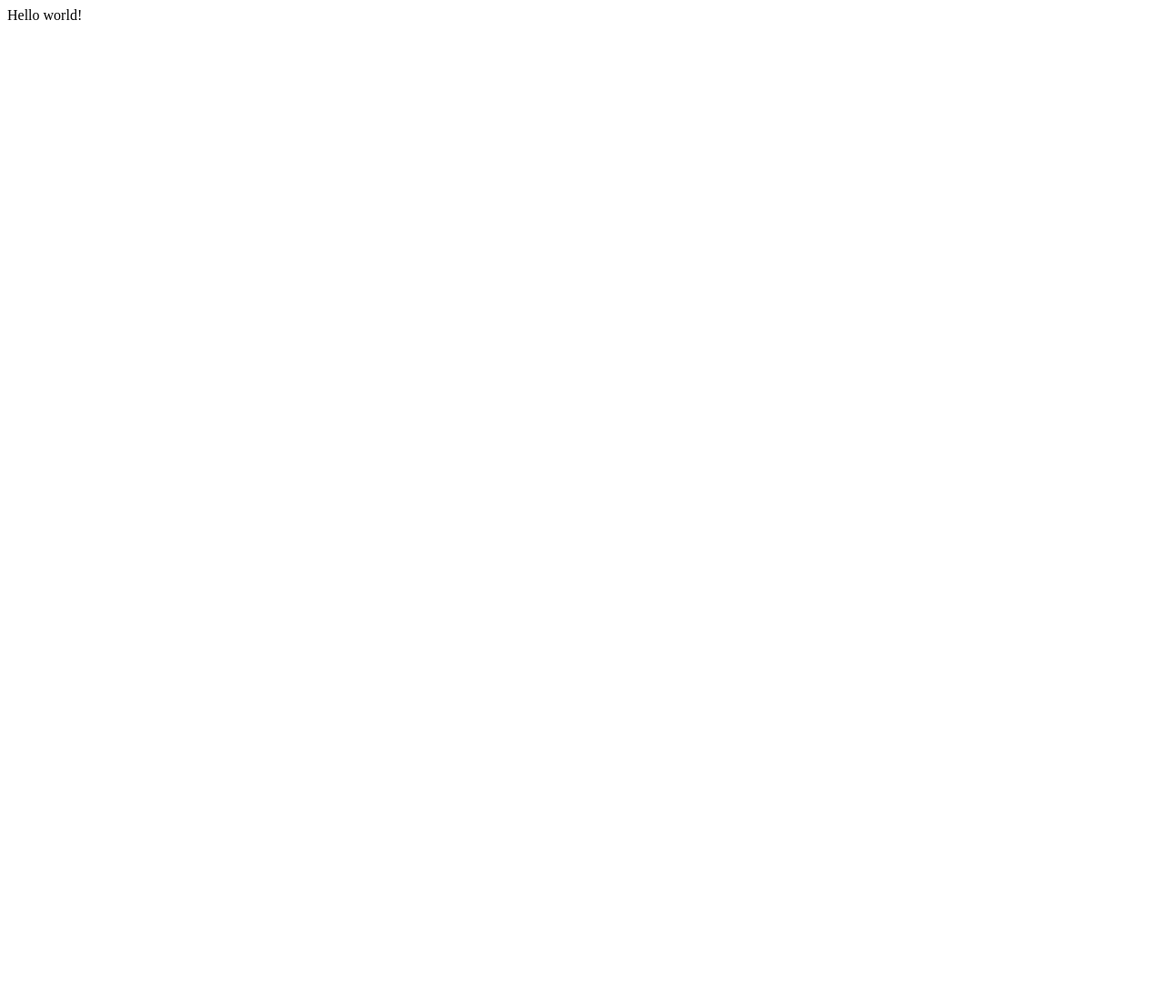
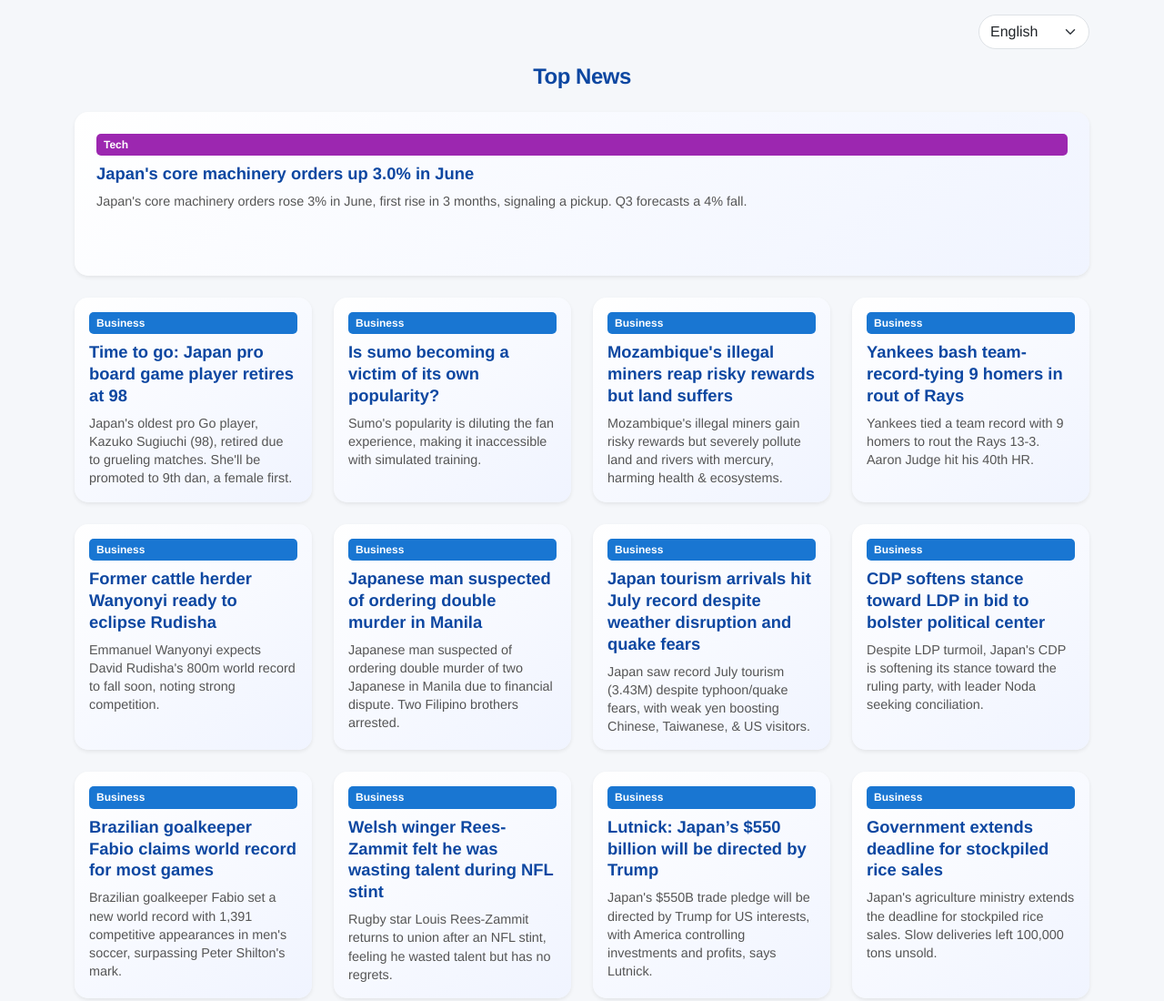
Before and after one commit to sondoan/top-news.github.io, a plain HTML site: page index.html in a window 1280 px wide. Shown: the top 1100 px of the page at 91% size. Before the commit the page ends 800 px from the top, so only its background shows below. Drawn offline with nearby package versions, Linux system fonts and the light colour scheme.

Commit message:
Update files

```diff
--- a/index.html
+++ b/index.html
@@ -1 +1,145 @@
-Hello world!
+<!DOCTYPE html>
+<html lang="en">
+<head>
+  <meta charset="UTF-8">
+  <title>Top News</title>
+  <link href="https://cdn.jsdelivr.net/npm/bootstrap@5.3.0/dist/css/bootstrap.min.css" rel="stylesheet">
+  <style>
+    body {
+      font-family: "Helvetica Neue", Arial, sans-serif;
+      background: #f5f7fa;
+    }
+    .card {
+      transition: transform 0.25s ease, box-shadow 0.25s ease;
+      border: none;
+      border-radius: 15px;
+      background: linear-gradient(145deg, #ffffff, #f0f4ff);
+      padding: 1rem;
+      min-height: 180px;
+    }
+    .card:hover {
+      transform: translateY(-5px);
+      box-shadow: 0 10px 25px rgba(0,0,0,0.15);
+    }
+    .card-title {
+      font-size: 1.15rem;
+      font-weight: 600;
+      margin-bottom: 0.5rem;
+      line-height: 1.3;
+      color: #0d47a1;
+    }
+    .card-title a {
+      text-decoration: none;
+      color: inherit;
+    }
+    .card-title a:hover {
+      color: #ff5722;
+    }
+    .card-text {
+      font-size: 0.9rem;
+      color: #555;
+      line-height: 1.4;
+    }
+    .category-badge {
+      display: inline-block;
+      padding: 0.2rem 0.5rem;
+      font-size: 0.75rem;
+      font-weight: 600;
+      border-radius: 5px;
+      margin-bottom: 0.5rem;
+      color: #fff;
+    }
+    .category-business { background-color: #1976d2; }
+    .category-tech { background-color: #9c27b0; }
+    .category-world { background-color: #f57c00; }
+    h4 {
+      font-weight: 700;
+      letter-spacing: -0.5px;
+      color: #0d47a1;
+    }
+    #langSelect {
+      border-radius: 20px;
+    }
+  </style>
+</head>
+<body class="p-3">
+  <div class="container">
+
+    <!-- Language Switcher -->
+    <div class="d-flex justify-content-end mb-3">
+      <select id="langSelect" class="form-select w-auto">
+        <option value="en">English</option>
+        <option value="vi">Tiếng Việt</option>
+        <option value="jp">日本語</option>
+      </select>
+    </div>
+
+    <h4 class="mb-4 text-center">Top News</h4>
+
+    <!-- Lead Story -->
+    <div id="lead-story" class="mb-4"></div>
+
+    <!-- Grid of smaller stories -->
+    <div id="news-list" class="row row-cols-1 row-cols-sm-2 row-cols-md-3 row-cols-lg-4 g-4"></div>
+  </div>
+
+  <script>
+    async function loadNews(lang = "en") {
+      try {
+        const langFiles = {
+          en: "news_en.json",
+          vi: "news_vi.json",
+          jp: "news_jp.json"
+        };
+
+        const res = await fetch(langFiles[lang]);
+        const data = await res.json();
+
+        document.getElementById("lead-story").innerHTML = "";
+        document.getElementById("news-list").innerHTML = "";
+
+        if (data.articles.length > 0) {
+          const lead = data.articles[0];
+          document.getElementById("lead-story").innerHTML = `
+            <div class="card shadow-sm p-4">
+              <span class="category-badge category-tech">Tech</span>
+              <h3 class="card-title">
+                <a href="${lead.url}" target="_blank">${lead.title}</a>
+              </h3>
+              <p class="card-text">${lead.summary}</p>
+            </div>
+          `;
+        }
+
+        const list = document.getElementById("news-list");
+        data.articles.slice(1).forEach(article => {
+          const col = document.createElement("div");
+          col.className = "col";
+          col.innerHTML = `
+            <div class="card h-100 shadow-sm p-3">
+              <span class="category-badge category-business">Business</span>
+              <h6 class="card-title">
+                <a href="${article.url}" target="_blank">${article.title}</a>
+              </h6>
+              <p class="card-text">${article.summary}</p>
+            </div>
+          `;
+          list.appendChild(col);
+        });
+      } catch (err) {
+        console.error("Error loading news:", err);
+      }
+    }
+
+    const savedLang = localStorage.getItem("preferredLang") || "en";
+    document.getElementById("langSelect").value = savedLang;
+    loadNews(savedLang);
+
+    document.getElementById("langSelect").addEventListener("change", function() {
+      const selectedLang = this.value;
+      localStorage.setItem("preferredLang", selectedLang);
+      loadNews(selectedLang);
+    });
+  </script>
+</body>
+</html>
--- /dev/null
+++ b/news_en.json
@@ -0,0 +1,130 @@
+{
+    "articles": [
+        {
+            "rank": 46,
+            "title": " Japan's core machinery orders up 3.0% in June ",
+            "summary": "Japan's core machinery orders rose 3% in June, first rise in 3 months, signaling a pickup. Q3 forecasts a 4% fall.",
+            "url": "https://www.japantimes.co.jp/business/2025/08/20/economy/core-machinery-orders-june/"
+        },
+        {
+            "rank": 55,
+            "title": " Time to go: Japan pro board game player retires at 98 ",
+            "summary": "Japan's oldest pro Go player, Kazuko Sugiuchi (98), retired due to grueling matches. She'll be promoted to 9th dan, a female first.",
+            "url": "https://www.japantimes.co.jp/news/2025/08/20/japan/japans-oldest-go-player-retires/"
+        },
+        {
+            "rank": 69,
+            "title": " Is sumo becoming a victim of its own popularity? ",
+            "summary": "Sumo's popularity is diluting the fan experience, making it inaccessible with simulated training.",
+            "url": "https://www.japantimes.co.jp/sports/2025/08/20/sumo/sumo-victim-of-popularity/"
+        },
+        {
+            "rank": 49,
+            "title": " Mozambique's illegal miners reap risky rewards but land suffers ",
+            "summary": "Mozambique's illegal miners gain risky rewards but severely pollute land and rivers with mercury, harming health & ecosystems.",
+            "url": "https://www.japantimes.co.jp/environment/2025/08/20/sustainability/mozambique-illegal-miners/"
+        },
+        {
+            "rank": 14,
+            "title": " Yankees bash team-record-tying 9 homers in rout of Rays ",
+            "summary": "Yankees tied a team record with 9 homers to rout the Rays 13-3. Aaron Judge hit his 40th HR.",
+            "url": "https://www.japantimes.co.jp/sports/2025/08/20/baseball/mlb/yankees-hr-record-tie/"
+        },
+        {
+            "rank": 3,
+            "title": " Former cattle herder Wanyonyi ready to eclipse Rudisha ",
+            "summary": "Emmanuel Wanyonyi expects David Rudisha's 800m world record to fall soon, noting strong competition.",
+            "url": "https://www.japantimes.co.jp/sports/2025/08/20/more-sports/wanyonyi-rudisha-800m/"
+        },
+        {
+            "rank": 96,
+            "title": " Japanese man suspected of ordering double murder in Manila ",
+            "summary": "Japanese man suspected of ordering double murder of two Japanese in Manila due to financial dispute. Two Filipino brothers arrested.",
+            "url": "https://www.japantimes.co.jp/news/2025/08/20/japan/crime-legal/manila-killing-suspects-arrested/"
+        },
+        {
+            "rank": 20,
+            "title": " Japan tourism arrivals hit July record despite weather disruption and quake fears ",
+            "summary": "Japan saw record July tourism (3.43M) despite typhoon/quake fears, with weak yen boosting Chinese, Taiwanese, & US visitors.",
+            "url": "https://www.japantimes.co.jp/news/2025/08/20/japan/july-foreign-visitors-record-high/"
+        },
+        {
+            "rank": 19,
+            "title": " CDP softens stance toward LDP in bid to bolster political center ",
+            "summary": "Despite LDP turmoil, Japan's CDP is softening its stance toward the ruling party, with leader Noda seeking conciliation.",
+            "url": "https://www.japantimes.co.jp/news/2025/08/20/japan/politics/cdp-current-status/"
+        },
+        {
+            "rank": 37,
+            "title": " Brazilian goalkeeper Fabio claims world record for most games ",
+            "summary": "Brazilian goalkeeper Fabio set a new world record with 1,391 competitive appearances in men's soccer, surpassing Peter Shilton's mark.",
+            "url": "https://www.japantimes.co.jp/sports/2025/08/20/soccer/fabio-soccer-appearances-record/"
+        },
+        {
+            "rank": 34,
+            "title": " Welsh winger Rees-Zammit felt he was wasting talent during NFL stint ",
+            "summary": "Rugby star Louis Rees-Zammit returns to union after an NFL stint, feeling he wasted talent but has no regrets.",
+            "url": "https://www.japantimes.co.jp/sports/2025/08/20/more-sports/rees-zammit-rugby-nfl/"
+        },
+        {
+            "rank": 81,
+            "title": " Lutnick: Japan’s $550 billion will be directed by Trump ",
+            "summary": "Japan's $550B trade pledge will be directed by Trump for US interests, with America controlling investments and profits, says Lutnick.",
+            "url": "https://www.japantimes.co.jp/business/2025/08/20/economy/lutnick-cnbc-billion/"
+        },
+        {
+            "rank": 40,
+            "title": " Government extends deadline for stockpiled rice sales ",
+            "summary": "Japan's agriculture ministry extends the deadline for stockpiled rice sales. Slow deliveries left 100,000 tons unsold.",
+            "url": "https://www.japantimes.co.jp/news/2025/08/20/japan/rice-sales-deadline-extension/"
+        },
+        {
+            "rank": 22,
+            "title": " Ishiba unveils new regional economic initiative as TICAD 9 conference begins ",
+            "summary": "At TICAD 9, PM Ishiba unveiled a new economic initiative to boost Japan-Africa ties and investments. It emphasizes African solutions for global challenges.",
+            "url": "https://www.japantimes.co.jp/news/2025/08/20/japan/politics/tokyo-international-conference-on-african-development-first-day/"
+        },
+        {
+            "rank": 82,
+            "title": " On economic policy, the White House is its own worst enemy ",
+            "summary": "Trump's risky moves threaten his political wins. Voters distrust his chaotic administration despite favoring Republicans on issues.",
+            "url": "https://www.japantimes.co.jp/commentary/2025/08/20/world/white-house-economys-worst-enemy/"
+        },
+        {
+            "rank": 93,
+            "title": " Currency dominance in the digital age ",
+            "summary": "US dollar dominance is challenged. Digital currencies' security and data integrity reshape global finance, posing risks to its supremacy.",
+            "url": "https://www.japantimes.co.jp/commentary/2025/08/20/world/currencies-in-the-digital-age/"
+        },
+        {
+            "rank": 15,
+            "title": " Foreign Minister Takeshi Iwaya to visit Central Asia from Aug. 24 ",
+            "summary": "Japan's FM Iwaya visits Kazakhstan & Uzbekistan Aug 24-28 to boost ties & discuss \"Central Asia plus Japan\" dialogue.",
+            "url": "https://www.japantimes.co.jp/news/2025/08/20/japan/iwaya-central-asia/"
+        },
+        {
+            "rank": 22,
+            "title": " Modi hails China ties as Washington takes swipe at India's 'richest families' ",
+            "summary": "Modi hails improved China ties, plans visit to meet Xi, amid US criticism of India's Russian oil purchases.",
+            "url": "https://www.japantimes.co.jp/news/2025/08/20/asia-pacific/politics/modi-china-bessent-india-families/"
+        },
+        {
+            "rank": 15,
+            "title": " Megaquake alert would urge 520,000 people to evacuate ",
+            "summary": "Japan plans 520,000+ advance evacuations for a Nankai Trough megaquake. Areas are designated due to rapid tsunami threat.",
+            "url": "https://www.japantimes.co.jp/news/2025/08/20/japan/megaquake-520000-evacuate/"
+        },
+        {
+            "rank": 68,
+            "title": " Government aims to shorten long lines at women's restrooms ",
+            "summary": "Japan aims to shorten women's restroom lines. The government will implement solutions, review toilet standards, and create a unified guideline by March 2027.",
+            "url": "https://www.japantimes.co.jp/news/2025/08/20/japan/shorten-long-line-women-restrooms/"
+        },
+        {
+            "rank": 86,
+            "title": " The U.S. Navy is building a drone fleet to take on China. It's not going well. ",
+            "summary": "The U.S. Navy's drone fleet development for China faces setbacks. Drones crashed in a test due to software glitches, part of ongoing failures.",
+            "url": "https://www.japantimes.co.jp/news/2025/08/21/world/us-navy-drone-china/"
+        }
+    ]
+}
```
Also changed, not shown: news_jp.json (added, +130 -0 lines), news_vi.json (added, +130 -0 lines).
